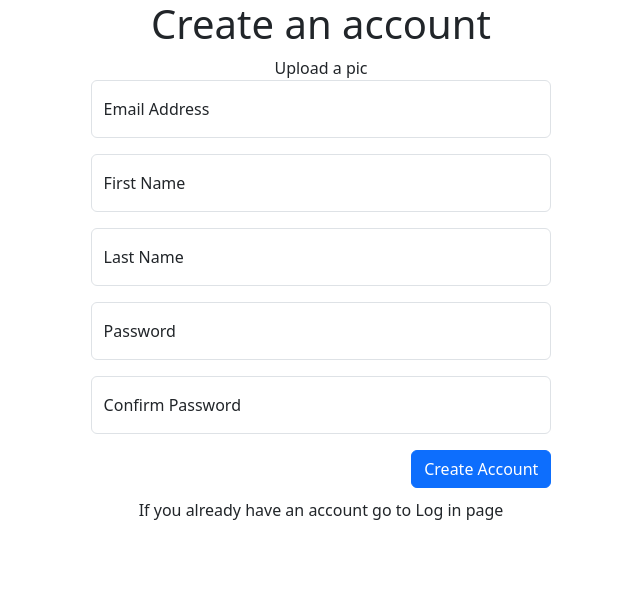
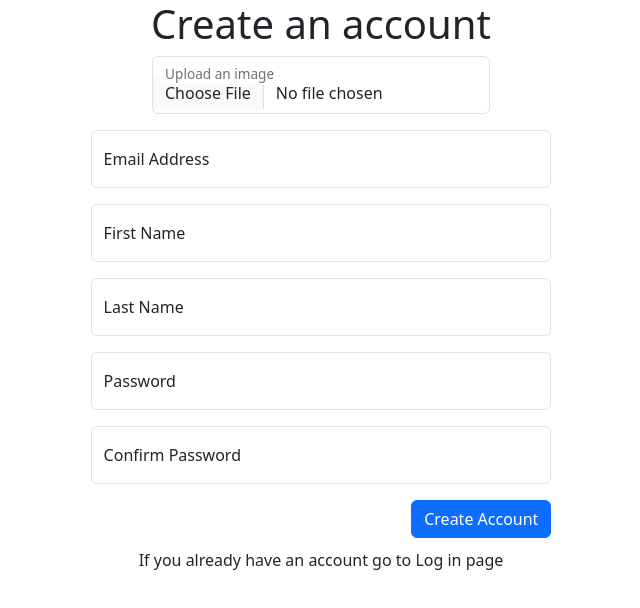
Before and after one commit to QA-Instructor/SkySocial, a React (Create React App) app in the folder frontend/: page / in a window 1280 px wide. Shown: the top 608 px of the page, without its empty margins (319-959 px from the left). Built offline with nearby package versions, Linux system fonts and the light colour scheme.

Commit message:
CREATE: added the upload image functionality using bootstrap.

```diff
--- a/frontend/src/Components/RegistrationForm.jsx
+++ b/frontend/src/Components/RegistrationForm.jsx
@@ -8,7 +8,9 @@ const RegistrationForm = () => {
   return (
     <div className='registration-form-container'>
         <h1 name='heading'>Create an account</h1>
-        <imgage>Upload a pic </imgage>
+            <FloatingLabel controlId="floatingInput" label="Upload an image" className="mb-3">
+                <Form.Control type="file" placeholder="Upload an profile photo" name="imageUpload" accept="image/*" />
+            </FloatingLabel>
         <form className='registration-form-input-container'>
             <FloatingLabel
                 controlId="floatingInput"
```
